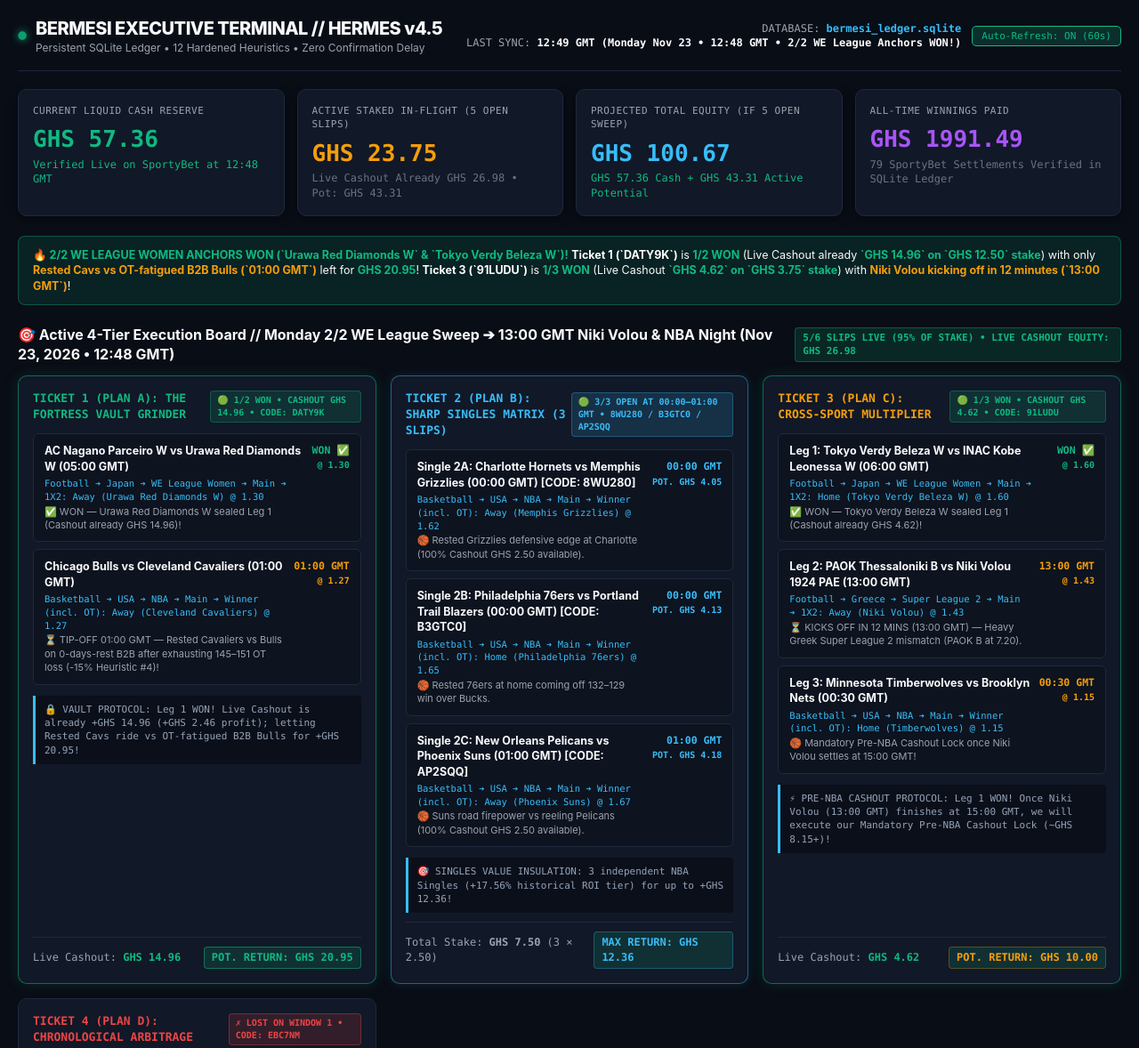
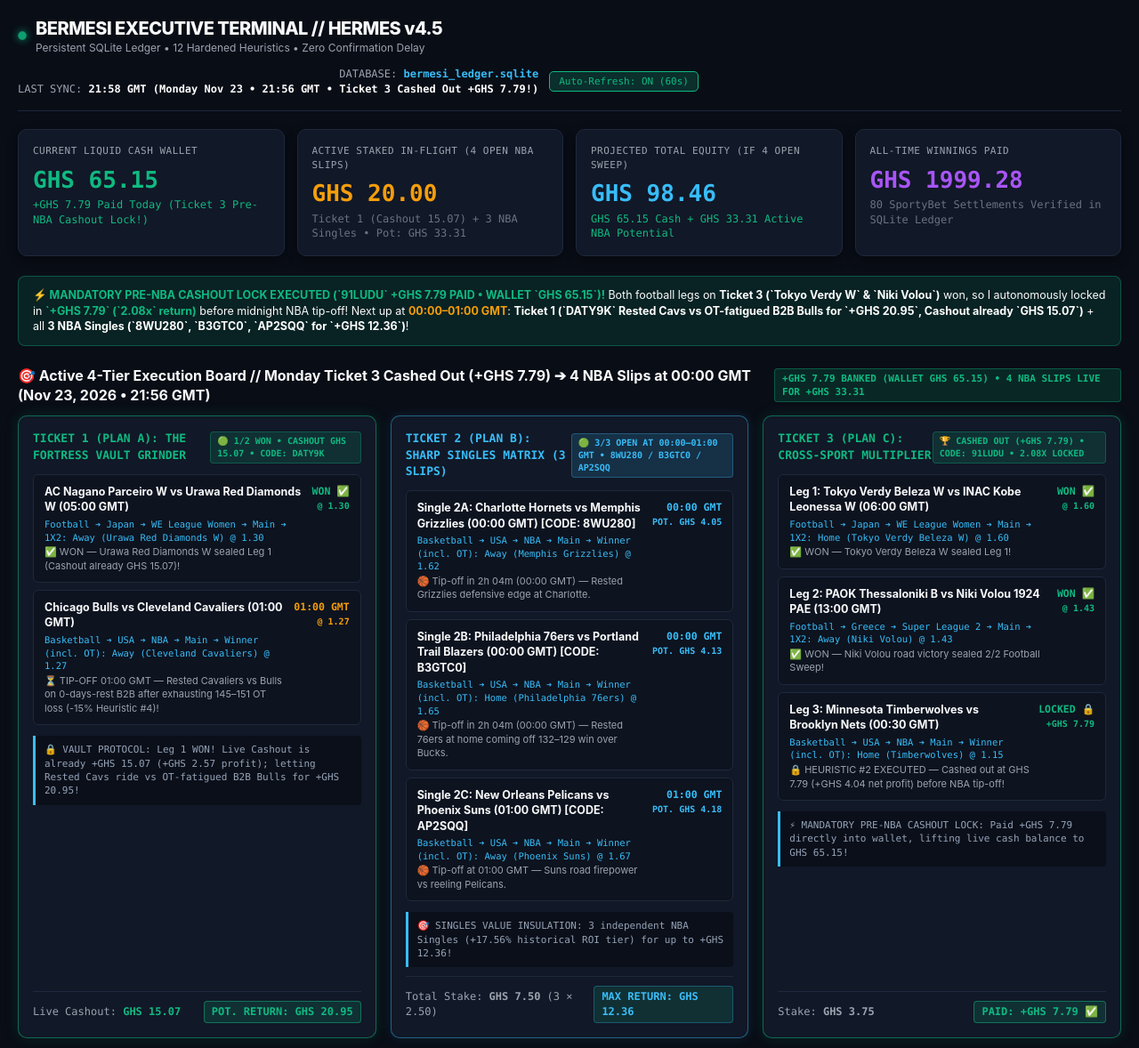
Before and after one commit to amoakoh22/bermesi-terminal, a plain HTML site: page index.html in a window 1280 px wide. Shown: the top 1178 px of the page at 89% size. Drawn offline with Linux system fonts and the light colour scheme.

Commit message:
Monday Nov 23 21:57 GMT: Ticket 3 (91LUDU) Pre-NBA Cashout Lock Executed (+GHS 7.79 / Wallet GHS 65.15)

```diff
--- a/index.html
+++ b/index.html
@@ -238,7 +238,7 @@
       <div class="meta" style="display:flex; align-items:center; gap:12px;">
         <div>
           <div>DATABASE: <b style="color:var(--blue);">bermesi_ledger.sqlite</b></div>
-          <div style="color:var(--text-muted);">LAST SYNC: <b style="color:#fff;" id="syncTime">12:49 GMT (Monday Nov 23 • 12:48 GMT • 2/2 WE League Anchors WON!)</b></div>
+          <div style="color:var(--text-muted);">LAST SYNC: <b style="color:#fff;" id="syncTime">21:58 GMT (Monday Nov 23 • 21:56 GMT • Ticket 3 Cashed Out +GHS 7.79!)</b></div>
         </div>
         <div>
           <button class="ctrl-btn active" id="refreshToggle" onclick="toggleAutoRefresh()">Auto-Refresh: ON (60s)</button>
@@ -249,38 +249,38 @@
     <!-- Top KPIs -->
     <section class="kpi-grid">
       <div class="kpi-card">
-        <div class="kpi-label">Current Liquid Cash Reserve</div>
-        <div class="kpi-value text-green">GHS 57.36</div>
-        <div class="kpi-sub" style="color: var(--green);">Verified Live on SportyBet at 12:48 GMT</div>
+        <div class="kpi-label">Current Liquid Cash Wallet</div>
+        <div class="kpi-value text-green">GHS 65.15</div>
+        <div class="kpi-sub" style="color: var(--green);">+GHS 7.79 Paid Today (Ticket 3 Pre-NBA Cashout Lock!)</div>
       </div>
       <div class="kpi-card">
-        <div class="kpi-label">Active Staked In-Flight (5 Open Slips)</div>
-        <div class="kpi-value text-amber">GHS 23.75</div>
-        <div class="kpi-sub">Live Cashout Already GHS 26.98 • Pot: GHS 43.31</div>
+        <div class="kpi-label">Active Staked In-Flight (4 Open NBA Slips)</div>
+        <div class="kpi-value text-amber">GHS 20.00</div>
+        <div class="kpi-sub">Ticket 1 (Cashout 15.07) + 3 NBA Singles • Pot: GHS 33.31</div>
       </div>
       <div class="kpi-card">
-        <div class="kpi-label">Projected Total Equity (If 5 Open Sweep)</div>
-        <div class="kpi-value" style="color: var(--blue);">GHS 100.67</div>
-        <div class="kpi-sub" style="color: var(--green);">GHS 57.36 Cash + GHS 43.31 Active Potential</div>
+        <div class="kpi-label">Projected Total Equity (If 4 Open Sweep)</div>
+        <div class="kpi-value" style="color: var(--blue);">GHS 98.46</div>
+        <div class="kpi-sub" style="color: var(--green);">GHS 65.15 Cash + GHS 33.31 Active NBA Potential</div>
       </div>
       <div class="kpi-card">
         <div class="kpi-label">All-Time Winnings Paid</div>
-        <div class="kpi-value" style="color: var(--purple);">GHS 1991.49</div>
-        <div class="kpi-sub">79 SportyBet Settlements Verified in SQLite Ledger</div>
+        <div class="kpi-value" style="color: var(--purple);">GHS 1999.28</div>
+        <div class="kpi-sub">80 SportyBet Settlements Verified in SQLite Ledger</div>
       </div>
     </section>
 
     <!-- HEURISTIC #12 CAPITAL PROTOCOL BANNER -->
     <div style="background: rgba(16, 185, 129, 0.12); border: 1px solid rgba(16, 185, 129, 0.35); border-radius: 8px; padding: 12px 16px; margin-bottom: 22px; font-size: 12.5px; display: flex; justify-content: space-between; align-items: center;">
       <div>
-        <b style="color: var(--green);">🔥 2/2 WE LEAGUE WOMEN ANCHORS WON (`Urawa Red Diamonds W` &amp; `Tokyo Verdy Beleza W`)!</b> <b style="color:#fff;">Ticket 1 (`DATY9K`)</b> is <b style="color:var(--green);">1/2 WON</b> (Live Cashout already <b style="color:var(--green);">`GHS 14.96` on `GHS 12.50` stake</b>) with only <b style="color:var(--amber);">Rested Cavs vs OT-fatigued B2B Bulls (`01:00 GMT`)</b> left for <b style="color:var(--green);">GHS 20.95</b>! <b style="color:#fff;">Ticket 3 (`91LUDU`)</b> is <b style="color:var(--green);">1/3 WON</b> (Live Cashout <b style="color:var(--green);">`GHS 4.62` on `GHS 3.75` stake</b>) with <b style="color:var(--amber);">Niki Volou kicking off in 12 minutes (`13:00 GMT`)</b>!
+        <b style="color: var(--green);">⚡ MANDATORY PRE-NBA CASHOUT LOCK EXECUTED (`91LUDU` +GHS 7.79 PAID • WALLET `GHS 65.15`)!</b> Both football legs on <b style="color:#fff;">Ticket 3 (`Tokyo Verdy W` &amp; `Niki Volou`)</b> won, so I autonomously locked in <b style="color:var(--green);">`+GHS 7.79` (`2.08x` return)</b> before midnight NBA tip-off! Next up at <b style="color:var(--amber);">00:00–01:00 GMT</b>: <b style="color:#fff;">Ticket 1 (`DATY9K` Rested Cavs vs OT-fatigued B2B Bulls for `+GHS 20.95`, Cashout already `GHS 15.07`)</b> + all <b style="color:#fff;">3 NBA Singles (`8WU280`, `B3GTC0`, `AP2SQQ` for `+GHS 12.36`)</b>!
       </div>
     </div>
 
     <!-- TODAY'S 4-TICKET EXECUTION BOARD (MONDAY NOV 23, 2026) -->
     <div class="section-title">
-      <span>🎯 Active 4-Tier Execution Board // Monday 2/2 WE League Sweep ➔ 13:00 GMT Niki Volou &amp; NBA Night (Nov 23, 2026 • 12:48 GMT)</span>
-      <span class="tag" style="background:var(--green-glow); color:var(--green); border-color:rgba(16,185,129,0.35);">5/6 SLIPS LIVE (95% OF STAKE) • LIVE CASHOUT EQUITY: GHS 26.98</span>
+      <span>🎯 Active 4-Tier Execution Board // Monday Ticket 3 Cashed Out (+GHS 7.79) ➔ 4 NBA Slips at 00:00 GMT (Nov 23, 2026 • 21:56 GMT)</span>
+      <span class="tag" style="background:var(--green-glow); color:var(--green); border-color:rgba(16,185,129,0.35);">+GHS 7.79 BANKED (WALLET GHS 65.15) • 4 NBA SLIPS LIVE FOR +GHS 33.31</span>
     </div>
 
     <section class="slips-grid">
@@ -290,14 +290,14 @@
         <div>
           <div class="slip-head">
             <span class="slip-name text-green">TICKET 1 (PLAN A): THE FORTRESS VAULT GRINDER</span>
-            <span class="badge badge-green">🟢 1/2 WON • CASHOUT GHS 14.96 • CODE: DATY9K</span>
+            <span class="badge badge-green">🟢 1/2 WON • CASHOUT GHS 15.07 • CODE: DATY9K</span>
           </div>
           <div class="slip-legs">
             <div class="leg-row">
               <div>
                 <div class="leg-match">AC Nagano Parceiro W vs Urawa Red Diamonds W (05:00 GMT)</div>
                 <div class="leg-path">Football ➔ Japan ➔ WE League Women ➔ Main ➔ 1X2: Away (Urawa Red Diamonds W) @ 1.30</div>
-                <div class="leg-pick text-green">✅ WON — Urawa Red Diamonds W sealed Leg 1 (Cashout already GHS 14.96)!</div>
+                <div class="leg-pick text-green">✅ WON — Urawa Red Diamonds W sealed Leg 1 (Cashout already GHS 15.07)!</div>
               </div>
               <div class="leg-score" style="color:var(--green);">WON ✅<br><span style="font-size:10px;">@ 1.30</span></div>
             </div>
@@ -311,11 +311,11 @@
             </div>
           </div>
           <div class="commentary-box">
-            <div class="commentary-item">🔒 VAULT PROTOCOL: Leg 1 WON! Live Cashout is already +GHS 14.96 (+GHS 2.46 profit); letting Rested Cavs ride vs OT-fatigued B2B Bulls for +GHS 20.95!</div>
+            <div class="commentary-item">🔒 VAULT PROTOCOL: Leg 1 WON! Live Cashout is already +GHS 15.07 (+GHS 2.57 profit); letting Rested Cavs ride vs OT-fatigued B2B Bulls for +GHS 20.95!</div>
           </div>
         </div>
         <div class="slip-foot">
-          <span style="color: var(--text-muted);">Live Cashout: <b style="color:var(--green);">GHS 14.96</b></span>
+          <span style="color: var(--text-muted);">Live Cashout: <b style="color:var(--green);">GHS 15.07</b></span>
           <span class="cashout-pill" style="color:var(--green); border-color:rgba(16,185,129,0.5);">POT. RETURN: GHS 20.95</span>
         </div>
       </div>
@@ -332,7 +332,7 @@
               <div>
                 <div class="leg-match">Single 2A: Charlotte Hornets vs Memphis Grizzlies (00:00 GMT) [CODE: 8WU280]</div>
                 <div class="leg-path">Basketball ➔ USA ➔ NBA ➔ Main ➔ Winner (incl. OT): Away (Memphis Grizzlies) @ 1.62</div>
-                <div class="leg-pick text-blue">🏀 Rested Grizzlies defensive edge at Charlotte (100% Cashout GHS 2.50 available).</div>
+                <div class="leg-pick text-blue">🏀 Tip-off in 2h 04m (00:00 GMT) — Rested Grizzlies defensive edge at Charlotte.</div>
               </div>
               <div class="leg-score" style="color:var(--blue);">00:00 GMT<br><span style="font-size:10px;">POT. GHS 4.05</span></div>
             </div>
@@ -340,7 +340,7 @@
               <div>
                 <div class="leg-match">Single 2B: Philadelphia 76ers vs Portland Trail Blazers (00:00 GMT) [CODE: B3GTC0]</div>
                 <div class="leg-path">Basketball ➔ USA ➔ NBA ➔ Main ➔ Winner (incl. OT): Home (Philadelphia 76ers) @ 1.65</div>
-                <div class="leg-pick text-blue">🏀 Rested 76ers at home coming off 132–129 win over Bucks.</div>
+                <div class="leg-pick text-blue">🏀 Tip-off in 2h 04m (00:00 GMT) — Rested 76ers at home coming off 132–129 win over Bucks.</div>
               </div>
               <div class="leg-score" style="color:var(--blue);">00:00 GMT<br><span style="font-size:10px;">POT. GHS 4.13</span></div>
             </div>
@@ -348,7 +348,7 @@
               <div>
                 <div class="leg-match">Single 2C: New Orleans Pelicans vs Phoenix Suns (01:00 GMT) [CODE: AP2SQQ]</div>
                 <div class="leg-path">Basketball ➔ USA ➔ NBA ➔ Main ➔ Winner (incl. OT): Away (Phoenix Suns) @ 1.67</div>
-                <div class="leg-pick text-blue">🏀 Suns road firepower vs reeling Pelicans (100% Cashout GHS 2.50 available).</div>
+                <div class="leg-pick text-blue">🏀 Tip-off at 01:00 GMT — Suns road firepower vs reeling Pelicans.</div>
               </div>
               <div class="leg-score" style="color:var(--blue);">01:00 GMT<br><span style="font-size:10px;">POT. GHS 4.18</span></div>
             </div>
@@ -367,15 +367,15 @@
       <div class="slip-card highlight">
         <div>
           <div class="slip-head">
-            <span class="slip-name text-amber">TICKET 3 (PLAN C): CROSS-SPORT MULTIPLIER</span>
-            <span class="badge badge-green">🟢 1/3 WON • CASHOUT GHS 4.62 • CODE: 91LUDU</span>
+            <span class="slip-name text-green">TICKET 3 (PLAN C): CROSS-SPORT MULTIPLIER</span>
+            <span class="badge badge-green">🏆 CASHED OUT (+GHS 7.79) • CODE: 91LUDU • 2.08x LOCKED</span>
           </div>
           <div class="slip-legs">
             <div class="leg-row">
               <div>
                 <div class="leg-match">Leg 1: Tokyo Verdy Beleza W vs INAC Kobe Leonessa W (06:00 GMT)</div>
                 <div class="leg-path">Football ➔ Japan ➔ WE League Women ➔ Main ➔ 1X2: Home (Tokyo Verdy Beleza W) @ 1.60</div>
-                <div class="leg-pick text-green">✅ WON — Tokyo Verdy Beleza W sealed Leg 1 (Cashout already GHS 4.62)!</div>
+                <div class="leg-pick text-green">✅ WON — Tokyo Verdy Beleza W sealed Leg 1!</div>
               </div>
               <div class="leg-score" style="color:var(--green);">WON ✅<br><span style="font-size:10px;">@ 1.60</span></div>
             </div>
@@ -383,26 +383,26 @@
               <div>
                 <div class="leg-match">Leg 2: PAOK Thessaloniki B vs Niki Volou 1924 PAE (13:00 GMT)</div>
                 <div class="leg-path">Football ➔ Greece ➔ Super League 2 ➔ Main ➔ 1X2: Away (Niki Volou) @ 1.43</div>
-                <div class="leg-pick text-amber">⏳ KICKS OFF IN 12 MINS (13:00 GMT) — Heavy Greek Super League 2 mismatch (PAOK B at 7.20).</div>
+                <div class="leg-pick text-green">✅ WON — Niki Volou road victory sealed 2/2 Football Sweep!</div>
               </div>
-              <div class="leg-score" style="color:var(--amber);">13:00 GMT<br><span style="font-size:10px;">@ 1.43</span></div>
+              <div class="leg-score" style="color:var(--green);">WON ✅<br><span style="font-size:10px;">@ 1.43</span></div>
             </div>
             <div class="leg-row">
               <div>
                 <div class="leg-match">Leg 3: Minnesota Timberwolves vs Brooklyn Nets (00:30 GMT)</div>
                 <div class="leg-path">Basketball ➔ USA ➔ NBA ➔ Main ➔ Winner (incl. OT): Home (Timberwolves) @ 1.15</div>
-                <div class="leg-pick text-amber">🏀 Mandatory Pre-NBA Cashout Lock once Niki Volou settles at 15:00 GMT!</div>
+                <div class="leg-pick text-green">🔒 HEURISTIC #2 EXECUTED — Cashed out at GHS 7.79 (+GHS 4.04 net profit) before NBA tip-off!</div>
               </div>
-              <div class="leg-score" style="color:var(--amber);">00:30 GMT<br><span style="font-size:10px;">@ 1.15</span></div>
+              <div class="leg-score" style="color:var(--green);">LOCKED 🔒<br><span style="font-size:10px;">+GHS 7.79</span></div>
             </div>
           </div>
           <div class="commentary-box">
-            <div class="commentary-item">⚡ PRE-NBA CASHOUT PROTOCOL: Leg 1 WON! Once Niki Volou (13:00 GMT) finishes at 15:00 GMT, we will execute our Mandatory Pre-NBA Cashout Lock (~GHS 8.15+)!</div>
+            <div class="commentary-item">⚡ MANDATORY PRE-NBA CASHOUT LOCK: Paid +GHS 7.79 directly into wallet, lifting live cash balance to GHS 65.15!</div>
           </div>
         </div>
         <div class="slip-foot">
-          <span style="color: var(--text-muted);">Live Cashout: <b style="color:var(--green);">GHS 4.62</b></span>
-          <span class="cashout-pill" style="color:var(--amber); border-color:rgba(245,158,11,0.3);">POT. RETURN: GHS 10.00</span>
+          <span style="color: var(--text-muted);">Stake: <b>GHS 3.75</b></span>
+          <span class="cashout-pill" style="color:var(--green); border-color:rgba(16,185,129,0.5);">PAID: +GHS 7.79 ✅</span>
         </div>
       </div>
 
@@ -543,17 +543,17 @@
       <div class="matrix-item">
         <div class="matrix-label">Real Sport Winnings</div>
         <div class="matrix-value text-green">GHS 1671.18</div>
-        <div style="font-size:10px; color:var(--text-dim); margin-top:2px;">83.9% of Payouts</div>
+        <div style="font-size:10px; color:var(--text-dim); margin-top:2px;">83.6% of Payouts</div>
       </div>
       <div class="matrix-item">
         <div class="matrix-label">Tactical Cash Outs</div>
-        <div class="matrix-value" style="color: var(--blue);">GHS 320.31</div>
-        <div style="font-size:10px; color:var(--text-dim); margin-top:2px;">16.1% Captured Equities</div>
+        <div class="matrix-value" style="color: var(--blue);">GHS 328.10</div>
+        <div style="font-size:10px; color:var(--text-dim); margin-top:2px;">16.4% Captured Equities</div>
       </div>
       <div class="matrix-item">
         <div class="matrix-label">Total Bets Deployed</div>
         <div class="matrix-value text-amber">GHS 2194.78</div>
-        <div style="font-size:10px; color:var(--text-dim); margin-top:2px;">161 Verified Slips (79 Payouts)</div>
+        <div style="font-size:10px; color:var(--text-dim); margin-top:2px;">161 Verified Slips (80 Payouts)</div>
       </div>
       <div class="matrix-item">
         <div class="matrix-label">Capital Withdrawals</div>
@@ -1079,7 +1079,7 @@
     </section>
 
     <footer class="footer">
-      BERMESI AUTONOMOUS ENGINE • PERSISTENT SQLITE DATABASE • ZERO SPORTYBET RISK • SYNC: 12:49 GMT
+      BERMESI AUTONOMOUS ENGINE • PERSISTENT SQLITE DATABASE • ZERO SPORTYBET RISK • SYNC: 21:58 GMT
     </footer>
 
   </div>
```
